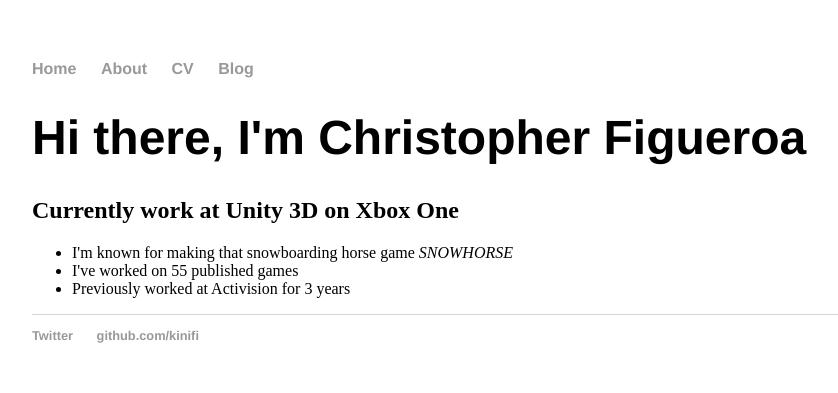
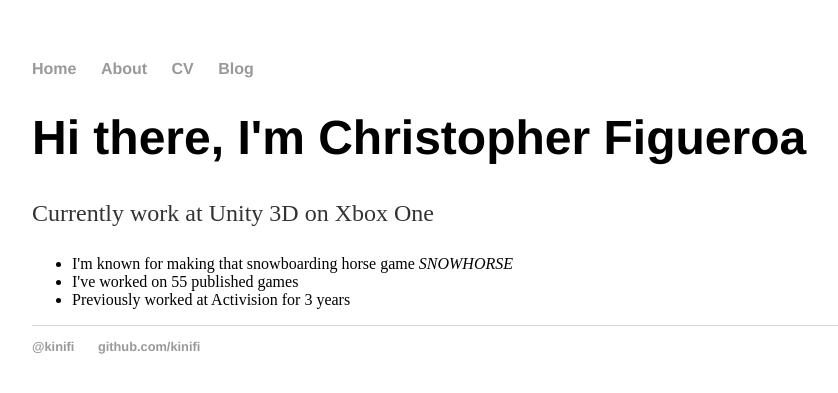
Before and after one commit to kinifi/kinifi.github.io, a Jekyll site: the page built from index.html, in a window 1280 px wide. Shown: the top 393 px of the page, without its empty margins (160-998 px from the left). Built offline with Jekyll 4.4.1, drawn with Linux system fonts in a browser that asks for light colours.

Commit message:
Update index.html

```diff
--- a/index.html
+++ b/index.html
@@ -1,35 +1,13 @@
-<!DOCTYPE html>
-<html>
-	<head>
-		<title>Christopher Figueroa - Game Developer</title>
-		<!-- link to main stylesheet -->
-		<link rel="stylesheet" type="text/css" href="/css/main.css">
-	</head>
-	<body>
-		<nav>
-    		<ul>
-        		<li><a href="/">Home</a></li>
-	        	<li><a href="/about">About</a></li>
-        		<li><a href="/cv">CV</a></li>
-        		<li><a href="/blog">Blog</a></li>
-    		</ul>
-		</nav>
-		<div class="container">
+---
+layout: default
+title: Christopher Figueroa / Game Developer
+---
 <div class="blurb">
 	<h1>Hi there, I'm Christopher Figueroa</h1>
-			<h2>Currently work at Unity 3D on Xbox One</h2>
+	<p>Currently work at Unity 3D on Xbox One</p>
 	<ul>
 	  <li>I'm known for making that snowboarding horse game <em>SNOWHORSE</em></li>
 	  <li>I've worked on 55 published games</li>
 	  <li>Previously worked at Activision for 3 years</li>
 	</ul>
 </div><!-- /.blurb -->
-		</div><!-- /.container -->
-		<footer>
-    		<ul>
-        		<li><a href="http://twitter.com/kinifi">Twitter</a></li>
-        		<li><a href="https://github.com/kinifi">github.com/kinifi</a></li>
-			</ul>
-		</footer>
-	</body>
-</html>
```
Lines whose indentation alone changed are shown as unchanged.
